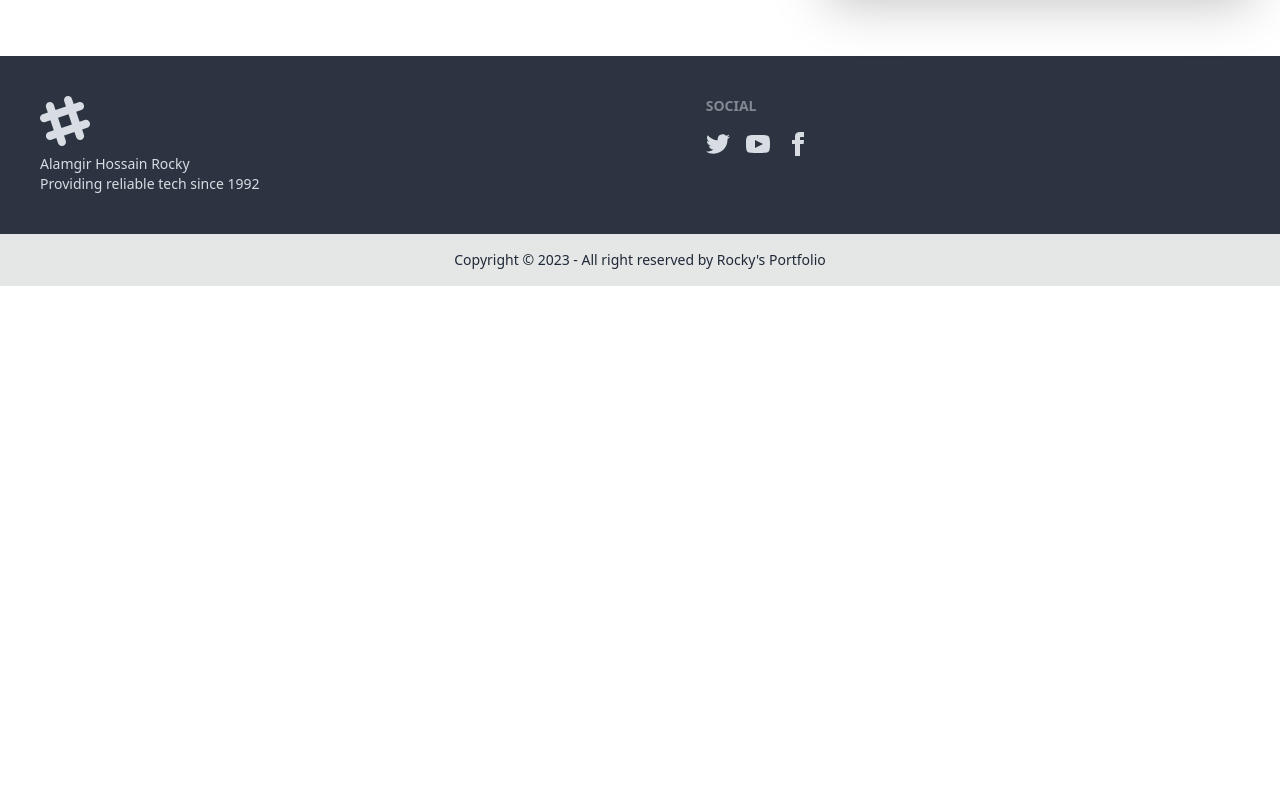
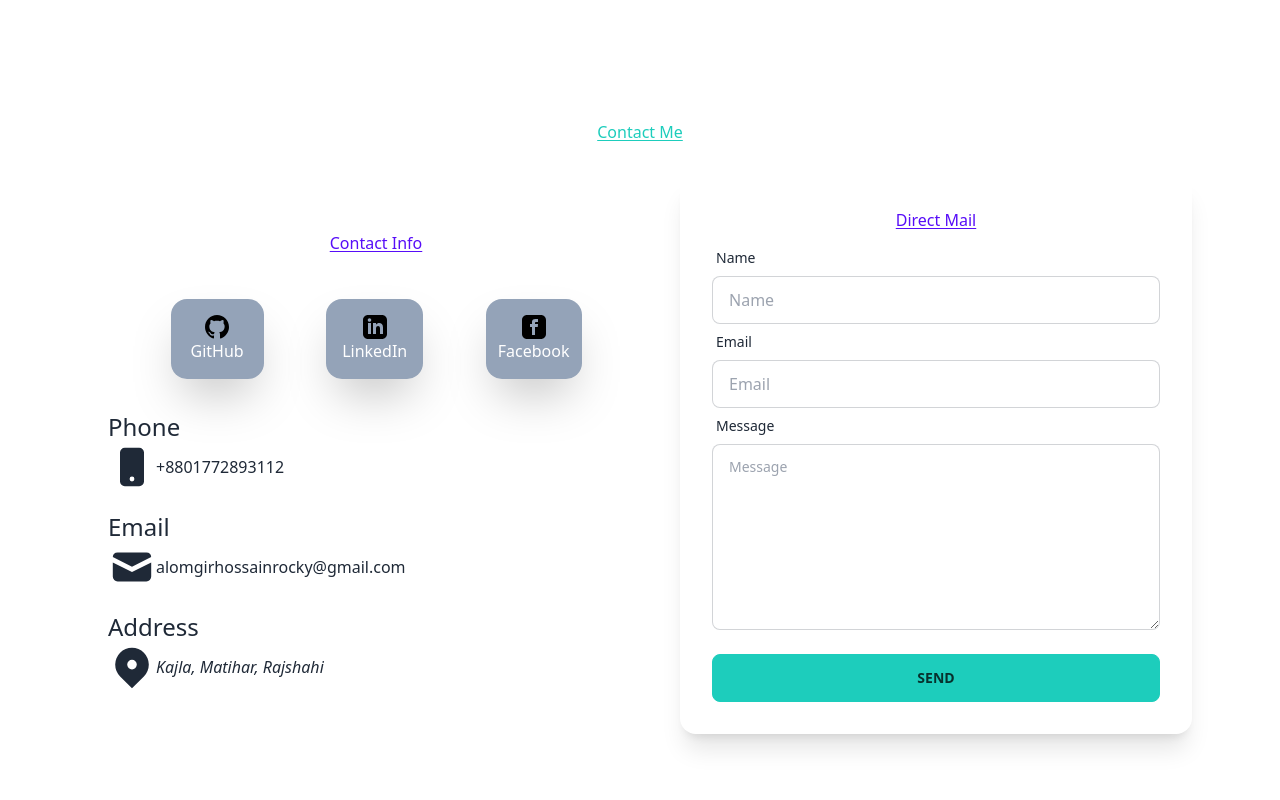
Before and after one commit to Rocky3112/My-Portfolio, a React (Vite) app: page / in a window 1280 px wide. Shown: the part 640-1440 px from the top of the page. Before the commit the page ends 926 px from the top, so only its background shows below. Built offline with nearby package versions, Linux system fonts and the light colour scheme.

Commit message:
Contacct section added

```diff
--- a/package.json
+++ b/package.json
@@ -10,12 +10,14 @@
     "preview": "vite preview"
   },
   "dependencies": {
+    "@emailjs/browser": "^3.11.0",
     "daisyui": "^3.5.1",
     "localforage": "^1.10.0",
     "match-sorter": "^6.3.1",
     "react": "^18.2.0",
     "react-dom": "^18.2.0",
     "react-router-dom": "^6.14.2",
+    "react-toastify": "^9.1.3",
     "react-typed": "^1.2.0",
     "sort-by": "^1.2.0"
   },
--- a/src/Pages/Banner/Banner.jsx
+++ b/src/Pages/Banner/Banner.jsx
@@ -8,11 +8,11 @@ const Banner = () => {
         window.open('https://drive.google.com/file/d/17DQmFH0WH_zj2VxiLZ6ma6eqCywf4-iR/view?usp=sharing');
     }
     return (
-        <div style={{}}>
+        <div className=''>
             <div data-aos="zoom-in" className="hero h-[85vh]">
                 <div className="hero-content flex-col lg:flex-row-reverse gap-5">
-                    <img src={bannerPhoto} className="w-sm md:max-w-md rounded-lg shadow-2xl" alt='' />
-                    <div className='w-xs md:max-w-4xl' >
+                    <img src={bannerPhoto} className="w-sm md:max-w-md rounded-lg shadow-slate-300 h-[500px]" alt='' />
+                    <div className='w-xs md:max-w-3xl ' >
                         <p className="text-xl font-semibold">Hello I'm</p>
                         <h1 className="text-2xl md:text-5xl font-bold py-1">Alamgir Hossain Rocky</h1>
                         <ReactTyped
@@ -28,7 +28,7 @@ const Banner = () => {
                             backSpeed={60}
                             loop
                         />
-                        <p className="text-md py-4 md:pr-8">I am a junior web developer. I love coding and coding is my passion. I like to constantly get acquainted with new technologies and take on challenges and I find joy in it. Recently I created some fullstack websites that you can find in the projects area.</p>
+                        <p className="text-md py-4 md:pr-8">As a passionate junior web developer, I constantly seek to expand my skills and embrace new technologies. I find joy in taking on challenges and crafting full-stack websites that deliver exceptional user experiences. My commitment to quality drives me to deliver impactful solutions. Eager to grow and contribute to meaningful projects that make a positive difference. Let's connect and collaborate to create innovative web experiences together!</p>
                         <div className='flex gap-8'>
                             <button onClick={handleDownloadCV} className="btn btn-accent">Download Resume</button>
                             <button
--- /dev/null
+++ b/src/Pages/Contact/Contact.jsx
@@ -0,0 +1,112 @@
+/* eslint-disable no-unused-vars */
+
+import { EmailJSResponseStatus } from '@emailjs/browser';
+import { useRef } from 'react';
+import { toast } from 'react-toastify';
+
+const Contact = () => {
+    const form = useRef();
+
+    const handleSubmit = e => {
+        e.preventDefault();
+        EmailJSResponseStatus.sendForm(`service_ili7eos`, `template_umw2cdp`, form.current, `x22iLk0sW4jvg_UGp`)
+            .then(function (response) {
+                // console.log('SUCCESS!', response.status, response.text);
+                toast.success('thanks for your message');
+                e.target.reset();
+            }, function (error) {
+                // console.log('FAILED...', error);
+            });
+    }
+    return (
+        <div id='contactMe' className='mt-20 mb-10'>
+            <h3 className="text-md underline underline-offset-2 text-center my-4 text-accent">Contact Me</h3>
+            <div className=" min-h-screen">
+                <div data-aos="fade-up"
+                    data-aos-duration="2000" className="hero-content flex-col lg:flex-row">
+                    <div data-aos="fade-right" className="w-full max-w-xl p-5 rounded-xl ">
+                        <h3 className="text-md text-center text-primary underline underline-offset-2 py-3">Contact Info</h3>
+                        <div className='flex items-center justify-evenly my-8 text-white'>
+                            <div onClick={() => {
+                                window.open('https://github.com/Rocky3112/');
+                            }} className="flex flex-col items-center hover:underline  cursor-pointer bg-slate-400 shadow-2xl rounded-2xl py-4 px-5">
+                                <svg xmlns="http://www.w3.org/2000/svg" width="24" height="24" viewBox="0 0 24 24"><path d="M12 0c-6.626 0-12 5.373-12 12 0 5.302 3.438 9.8 8.207 11.387.599.111.793-.261.793-.577v-2.234c-3.338.726-4.033-1.416-4.033-1.416-.546-1.387-1.333-1.756-1.333-1.756-1.089-.745.083-.729.083-.729 1.205.084 1.839 1.237 1.839 1.237 1.07 1.834 2.807 1.304 3.492.997.107-.775.418-1.305.762-1.604-2.665-.305-5.467-1.334-5.467-5.931 0-1.311.469-2.381 1.236-3.221-.124-.303-.535-1.524.117-3.176 0 0 1.008-.322 3.301 1.23.957-.266 1.983-.399 3.003-.404 1.02.005 2.047.138 3.006.404 2.291-1.552 3.297-1.23 3.297-1.23.653 1.653.242 2.874.118 3.176.77.84 1.235 1.911 1.235 3.221 0 4.609-2.807 5.624-5.479 5.921.43.372.823 1.102.823 2.222v3.293c0 .319.192.694.801.576 4.765-1.589 8.199-6.086 8.199-11.386 0-6.627-5.373-12-12-12z" /></svg>
+                                <p className='underline-offset-2'>GitHub</p>
+                            </div>
+                            <div onClick={() => {
+                                window.open('https://www.linkedin.com/in/alamgir-hossain-rocky-5215b1259/')
+                            }} className="flex flex-col items-center hover:underline  cursor-pointer bg-slate-400 shadow-2xl rounded-2xl p-4 ">
+                                <svg xmlns="http://www.w3.org/2000/svg" width="24" height="24" viewBox="0 0 24 24"><path d="M19 0h-14c-2.761 0-5 2.239-5 5v14c0 2.761 2.239 5 5 5h14c2.762 0 5-2.239 5-5v-14c0-2.761-2.238-5-5-5zm-11 19h-3v-11h3v11zm-1.5-12.268c-.966 0-1.75-.79-1.75-1.764s.784-1.764 1.75-1.764 1.75.79 1.75 1.764-.783 1.764-1.75 1.764zm13.5 12.268h-3v-5.604c0-3.368-4-3.113-4 0v5.604h-3v-11h3v1.765c1.396-2.586 7-2.777 7 2.476v6.759z" /></svg>
+                                <p className='underline-offset-2'>LinkedIn</p>
+                            </div>
+                            <div onClick={() => {
+                                window.open('https://www.facebook.com/ah.rocky.3112')
+                            }} className="flex flex-col items-center hover:underline  cursor-pointer bg-slate-400 shadow-2xl rounded-2xl py-4 px-3">
+                                <svg xmlns="http://www.w3.org/2000/svg" width="24" height="24" viewBox="0 0 24 24"><path d="M19 0h-14c-2.761 0-5 2.239-5 5v14c0 2.761 2.239 5 5 5h14c2.762 0 5-2.239 5-5v-14c0-2.761-2.238-5-5-5zm-3 7h-1.924c-.615 0-1.076.252-1.076.889v1.111h3l-.238 3h-2.762v8h-3v-8h-2v-3h2v-1.923c0-2.022 1.064-3.077 3.461-3.077h2.539v3z" /></svg>
+                                <p className='underline-offset-2'>Facebook</p>
+                            </div>
+                        </div>
+                        <div className='card'>
+                            <h2 className="text-2xl">Phone</h2>
+                            <figure style={{ justifyContent: 'flex-start' }} className='flex items-center' >
+                                <svg xmlns="http://www.w3.org/2000/svg" className="h-18 w-12" viewBox="0 0 20 20" fill="currentColor">
+                                    <path fillRule="evenodd" d="M7 2a2 2 0 00-2 2v12a2 2 0 002 2h6a2 2 0 002-2V4a2 2 0 00-2-2H7zm3 14a1 1 0 100-2 1 1 0 000 2z" clipRule="evenodd" />
+                                </svg>
+                                <a href="tel:+8801772893112">+8801772893112</a>
+                            </figure>
+                        </div>
+                        <div className='my-5'>
+                            <h2 className="text-2xl">Email</h2>
+                            <figure style={{ justifyContent: 'flex-start' }} className='flex items-center' >
+                                <svg xmlns="http://www.w3.org/2000/svg" className="h-18 w-12" viewBox="0 0 20 20" fill="currentColor">
+                                    <path d="M2.003 5.884L10 9.882l7.997-3.998A2 2 0 0016 4H4a2 2 0 00-1.997 1.884z" />
+                                    <path d="M18 8.118l-8 4-8-4V14a2 2 0 002 2h12a2 2 0 002-2V8.118z" />
+                                </svg>
+                                <a href="mailto:arburhanar@gmail.com">alomgirhossainrocky@gmail.com</a>
+                            </figure>
+                        </div>
+                        <div>
+                            <h2 className="text-2xl">Address</h2>
+                            <figure style={{ justifyContent: 'flex-start' }} className='flex items-center' >
+                                <svg xmlns="http://www.w3.org/2000/svg" className="h-18 w-12" viewBox="0 0 20 20" fill="currentColor">
+                                    <path fillRule="evenodd" d="M5.05 4.05a7 7 0 119.9 9.9L10 18.9l-4.95-4.95a7 7 0 010-9.9zM10 11a2 2 0 100-4 2 2 0 000 4z" clipRule="evenodd" />
+                                </svg>
+                                <address>Kajla, Matihar, Rajshahi </address>
+                            </figure>
+                        </div>
+                    </div>
+                    <div data-aos="fade-left" className="card flex-shrink-0 w-full max-w-lg shadow-xl">
+                        <div className="card-body">
+                            <h3 className="text-md text-center text-primary underline underline-offset-2">Direct Mail</h3>
+                            <form ref={form} onSubmit={handleSubmit}>
+                                <div className="form-control">
+                                    <label className="label">
+                                        <span className="label-text">Name</span>
+                                    </label>
+                                    <input required type="name" name='user_name' placeholder="Name" className="input input-bordered" />
+                                </div>
+                                <div className="form-control">
+                                    <label className="label">
+                                        <span className="label-text">Email</span>
+                                    </label>
+                                    <input required type="email" name='user_email' placeholder="Email" className="input input-bordered" />
+                                </div>
+                                <div className="form-control">
+                                    <label className="label">
+                                        <span className="label-text">Message</span>
+                                    </label>
+                                    <textarea required type="text" name='message' rows={6} className="textarea textarea-bordered" placeholder="Message"></textarea>
+                                </div>
+                                <div className="form-control mt-6">
+                                    <input type='submit' value='Send' className="btn btn-accent"></input>
+                                </div>
+                            </form>
+                        </div>
+                    </div>
+                </div>
+            </div>
+        </div>
+    );
+};
+
+export default Contact;
--- a/src/Pages/Home/Home.jsx
+++ b/src/Pages/Home/Home.jsx
@@ -1,9 +1,11 @@
 import Banner from "../Banner/Banner";
+import Contact from "../Contact/Contact";
 
 const Home = () => {
     return (
         <div>
             <Banner></Banner>
+            <Contact></Contact>
         </div>
     );
 };
--- /dev/null
+++ b/src/Pages/SectionTitle.jsx
@@ -0,0 +1,12 @@
+/* eslint-disable react/prop-types */
+
+
+const SectionTitle = ({heading}) => {
+    return (
+        <div className="mx-auto text-center md:w-4/12 my-4">
+            <p className="text-3xl uppercase font-semibold border-y-2 py-2 ">{heading}</p>
+        </div>
+    );
+};
+
+export default SectionTitle;
```
Also changed, not shown: 1 other file (tests, documents, lock files or other folders).
